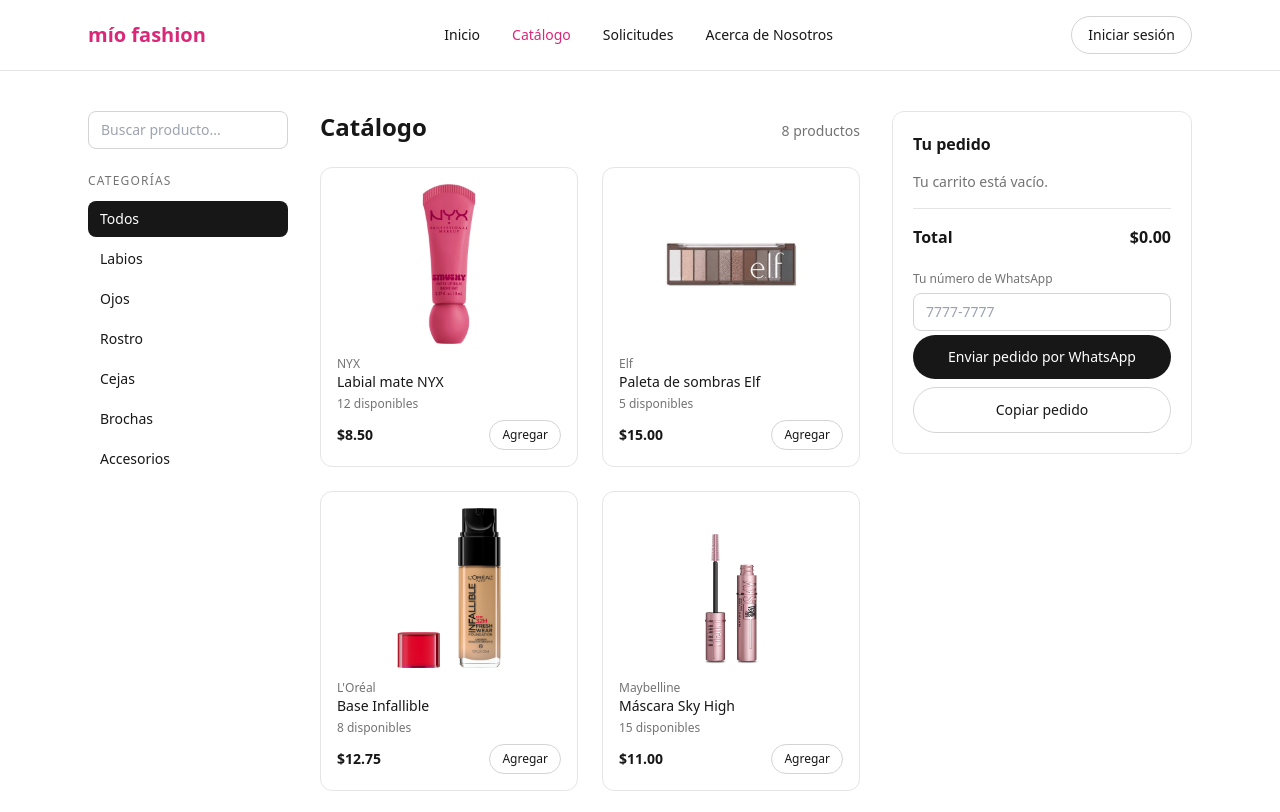
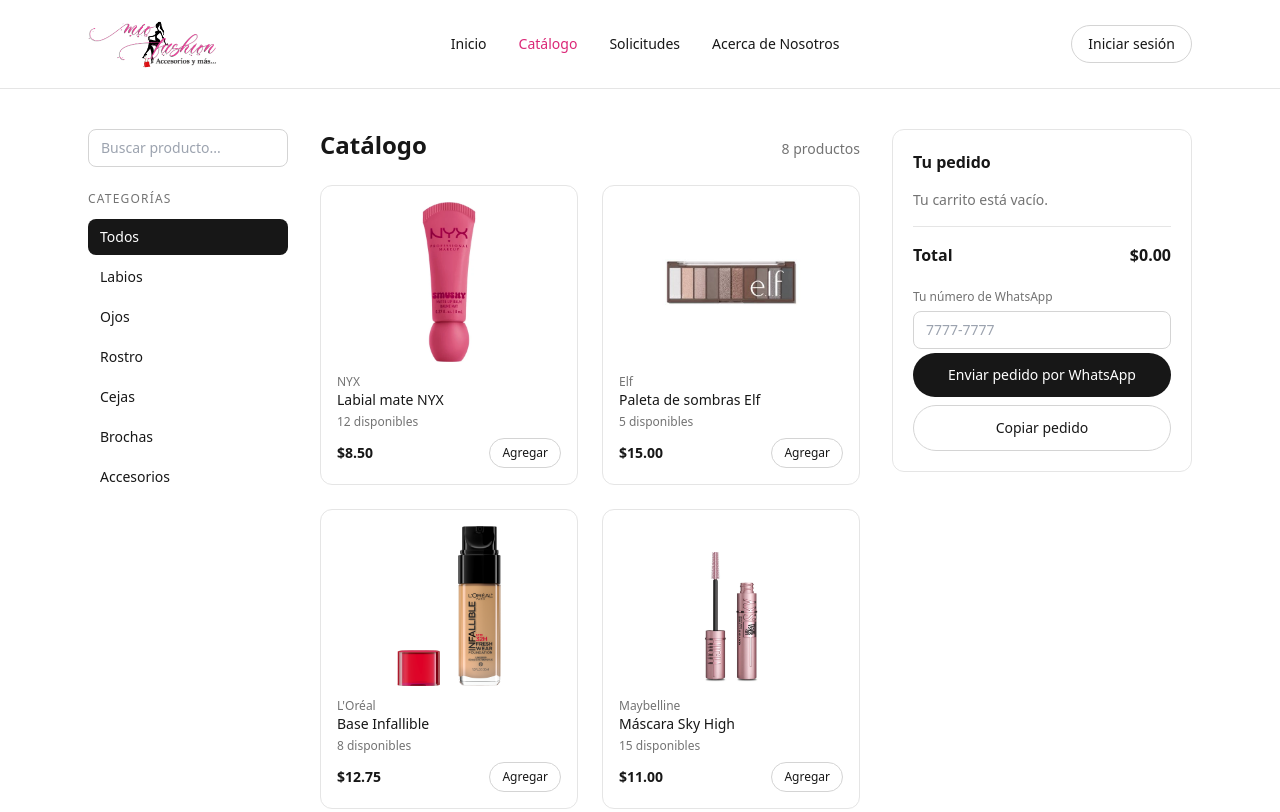
Before and after one commit to MelaniFlores/mio-fashion, a plain HTML site: page catalogo.html in a window 1280 px wide. Shown: the top 812 px of the page. Drawn offline with nearby package versions, Linux system fonts and the light colour scheme; some packages are replaced by stand-ins of ours; a script that the page names is missing.

Commit message:
Logo en el encabezado de todas las paginas

```diff
--- a/catalogo.html
+++ b/catalogo.html
@@ -11,7 +11,7 @@
 
   <header class="border-b border-neutral-200 sticky top-0 bg-white z-10">
     <nav class="max-w-6xl mx-auto px-6 py-4 flex items-center justify-between">
-      <a href="index.html" class="text-xl font-semibold text-pink-600">mío fashion</a>
+      <a href="index.html"><img src="img/logo.png" alt="Mío Fashion" class="h-14 w-auto"></a>
       <ul class="hidden md:flex gap-8 text-sm">
         <li><a href="index.html" class="hover:text-pink-600">Inicio</a></li>
         <li><a href="catalogo.html" class="text-pink-600">Catálogo</a></li>
```
Also changed, not shown: dashboard.html (+1 -1 lines), index.html (+1 -1 lines), login.html (+1 -1 lines), mis-pedidos.html (+1 -1 lines), nosotros.html (+1 -1 lines), solicitudes.html (+1 -1 lines), img/logo.png (added).
